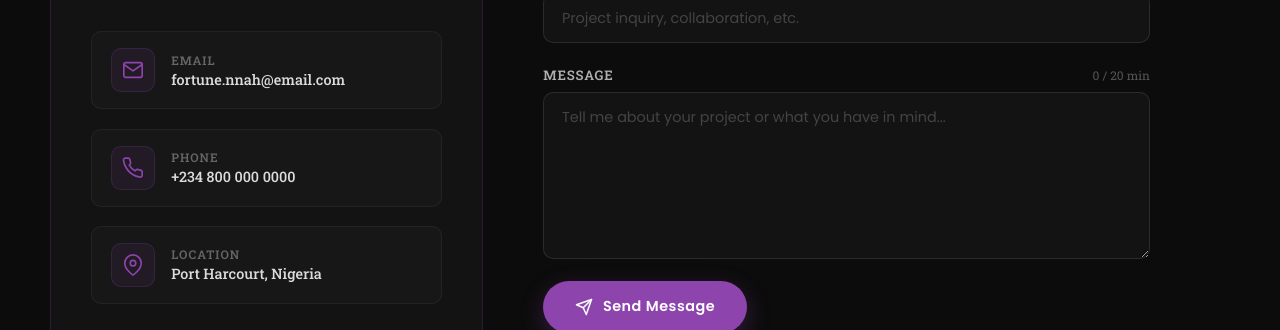
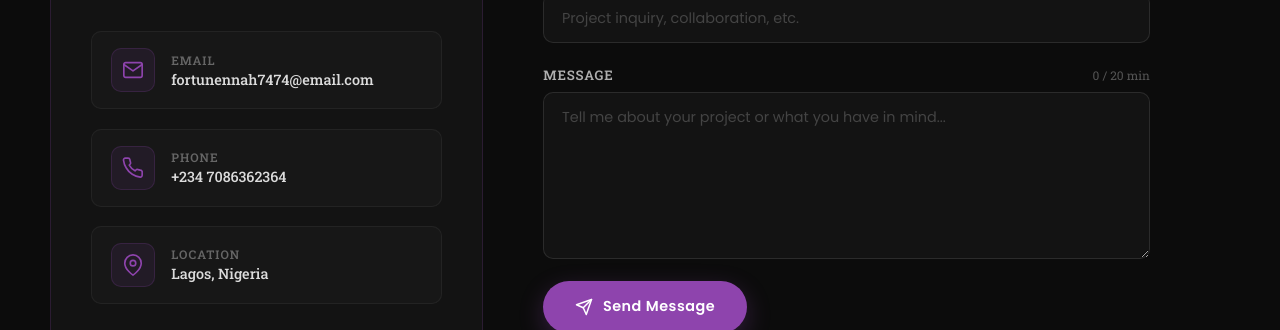
Before and after one commit to FortuneNnah/Portfolio, a React (Vite) app: page /contact in a window 1280 px wide. Shown: the part 622-952 px from the top of the page. Built offline with nearby package versions, Linux system fonts and the light colour scheme.

Commit message:
fix: Added required links

```diff
--- a/src/Components/Contact.jsx
+++ b/src/Components/Contact.jsx
@@ -164,19 +164,19 @@ const Contact = () => {
                     <ContactInfoItem
                       icon={<IconMail />}
                       label="Email"
-                      value="fortune.nnah@email.com"
-                      href="mailto:fortune.nnah@email.com"
+                      value="fortunennah7474@email.com"
+                      href="mailto:fortunennah747@email.com"
                     />
                     <ContactInfoItem
                       icon={<IconPhone />}
                       label="Phone"
-                      value="+234 800 000 0000"
-                      href="tel:+2348000000000"
+                      value="+234 7086362364"
+                      href="tel:+2347086362364"
                     />
                     <ContactInfoItem
                       icon={<IconMapPin />}
                       label="Location"
-                      value="Port Harcourt, Nigeria"
+                      value="Lagos, Nigeria"
                     />
                   </div>
 
@@ -185,13 +185,13 @@ const Contact = () => {
                   <div className="contact-socials">
                     <p className="contact-socials-label">Find me online</p>
                     <div className="contact-socials-row">
-                      <a href="https://github.com" className="contact-social-link" target="_blank" rel="noopener noreferrer" title="GitHub">
+                      <a href="https://github.com/FortuneNnah" className="contact-social-link" target="_blank" rel="noopener noreferrer" title="GitHub">
                         <IconGithub />
                       </a>
                       <a href="https://linkedin.com" className="contact-social-link" target="_blank" rel="noopener noreferrer" title="LinkedIn">
                         <IconLinkedin />
                       </a>
-                      <a href="https://twitter.com" className="contact-social-link" target="_blank" rel="noopener noreferrer" title="Twitter / X">
+                      <a href="https://twitter.com/@_jhsFortune" className="contact-social-link" target="_blank" rel="noopener noreferrer" title="Twitter / X">
                         <IconTwitter />
                       </a>
                     </div>
```
